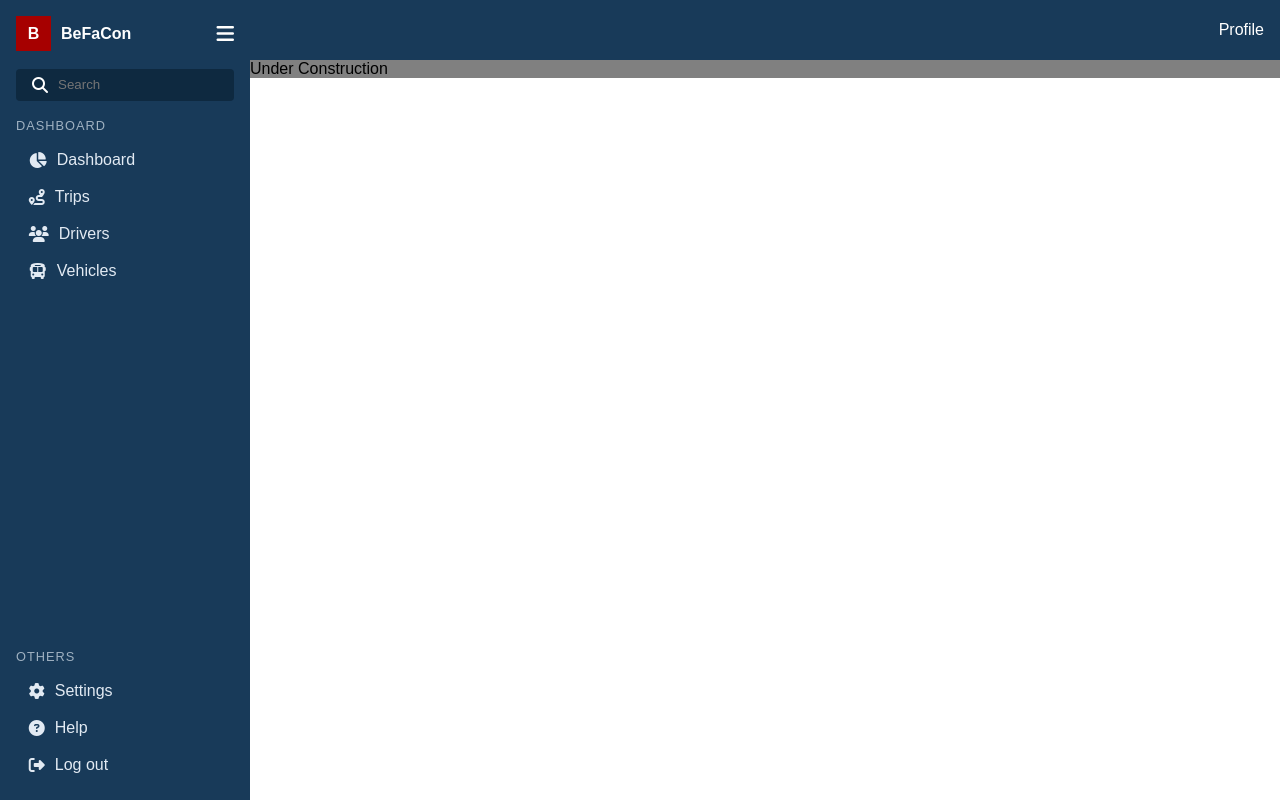
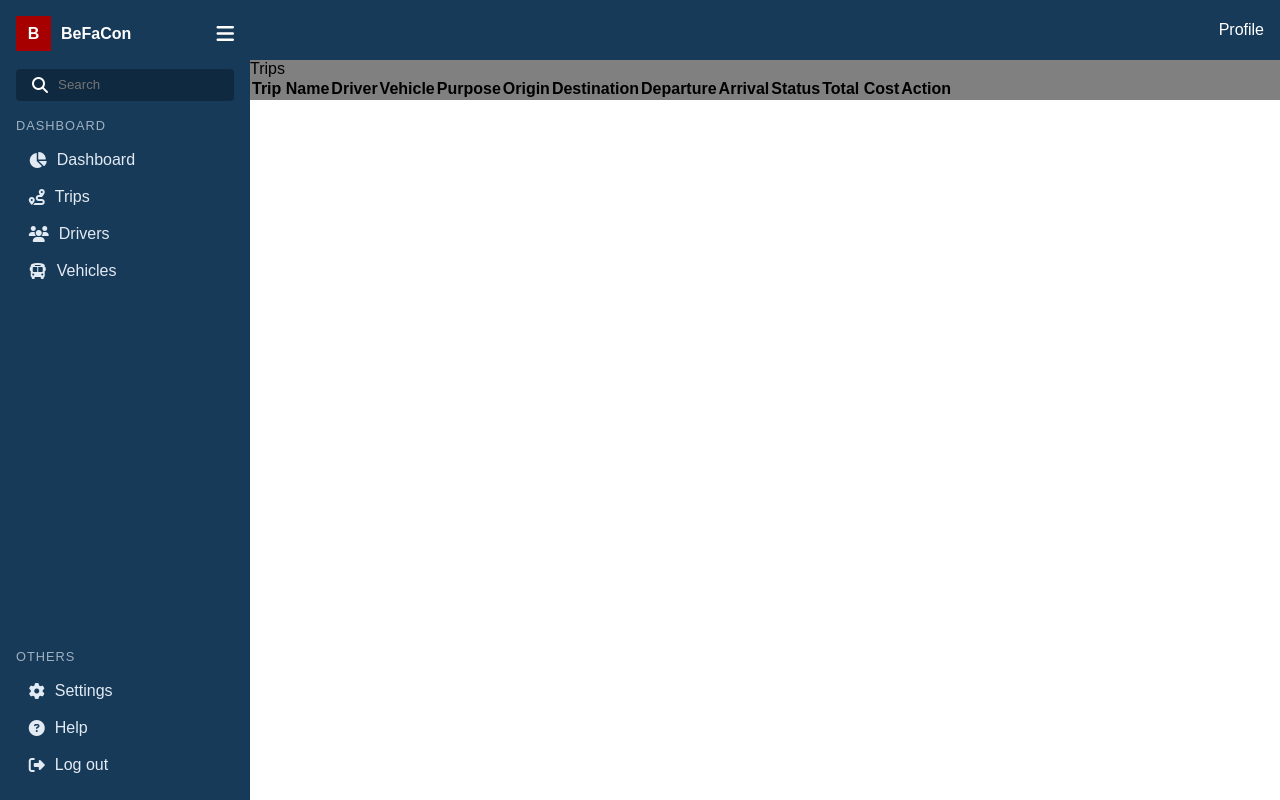
Before and after one commit to Axl-Jhone/befacon-transport-database, a PHP site: page /index.php?page=trips in a window 1280 px wide. Run offline with PHP 8.4, Linux system fonts and the light colour scheme; lists and menus that the app fills with data are empty; some libraries are stand-ins or nearby versions.

Commit message:
feat(layout): add partials, dynamic sidebar links, and page routing
- Added partials/dashboard.php and partials/trips.php
- Updated sidebar links and CSS for dynamic display
- Implemented dynamic page loader using $_GET['page'] in index.php

```diff
--- a/includes/sidebar.php
+++ b/includes/sidebar.php
@@ -13,19 +13,19 @@
     <div class="menu-section">
         <p class="section-title">DASHBOARD</p>
         <ul>
-            <li><i class="fa-solid fa-chart-pie"></i>Dashboard</li>
-            <li><i class="fa-solid fa-route"></i>Trips</li>
-            <li><i class="fa-solid fa-users"></i>Drivers</li>
-            <li><i class="fa-solid fa-bus"></i>Vehicles</li>
+            <li><a href="index.php?page=dashboard"><i class="fa-solid fa-chart-pie"></i>Dashboard</a></li>
+            <li><a href="index.php?page=trips"><i class="fa-solid fa-route"></i>Trips</a></li>
+            <li><a href="index.php?page=drivers"><i class="fa-solid fa-users"></i>Drivers</a></li>
+            <li><a href="index.php?page=vehicles"><i class="fa-solid fa-bus"></i>Vehicles</a></li>
         </ul>
     </div>
 
     <div class="menu-section bottom">
         <p class="section-title">OTHERS</p>
         <ul>
-            <li><i class="fa-solid fa-gear"></i>Settings</li>
-            <li><i class="fa-solid fa-circle-question"></i>Help</li>
-            <li><i class="fa-solid fa-right-from-bracket"></i>Log out</li>
+            <li><a href="index.php?page=settings"><i class="fa-solid fa-gear"></i>Settings</a></li>
+            <li><a href="index.php?page=help"><i class="fa-solid fa-circle-question"></i>Help</a></li>
+            <li><a href="index.php?page=logout"><i class="fa-solid fa-right-from-bracket"></i>Log out</a></li>
         </ul>
     </div>
 </div>
--- a/index.php
+++ b/index.php
@@ -15,7 +15,15 @@
     <div class="main-content">
         <?php include 'includes/topbar.php' ?>
         <div class="content-area">
-            <div class="content">Under Construction</div>
+            <?php
+                $page = $_GET['page'] ?? 'dashboard'; // show dashboard.php as the home (default) page
+                $file = "partials/{$page}.php";
+                if (file_exists($file)) {
+                    include $file;
+                } else {
+                    echo "<div class='content'><p>Page not found.</p></div>";
+                }
+            ?>
         </div>
     </div>
 </body>
--- /dev/null
+++ b/partials/dashboard.php
@@ -0,0 +1 @@
+<div class="content">Under Construction</div>
--- /dev/null
+++ b/partials/trips.php
@@ -0,0 +1,22 @@
+<div class="trips-content">
+    <div class="content-title">Trips</div>
+    <div class="table-display">
+        <table>
+            <thead>
+                <tr>
+                    <th>Trip Name</th>
+                    <th>Driver</th>
+                    <th>Vehicle</th>
+                    <th>Purpose</th>
+                    <th>Origin</th>
+                    <th>Destination</th>
+                    <th>Departure</th>
+                    <th>Arrival</th>
+                    <th>Status</th>
+                    <th>Total Cost</th>
+                    <th>Action</th>
+                </tr>
+            </thead>
+        </table>
+    </div>
+</div>
--- a/style.css
+++ b/style.css
@@ -84,11 +84,11 @@ body {
     margin-top: auto;
 }
 
-.menu-section ul{
+.menu-section ul {
     list-style: none;
 }
 
-.menu-section ul li {
+.menu-section ul li a {
     display: flex;
     align-items: center;
     padding: 0.6rem 0.8rem;
@@ -96,6 +96,7 @@ body {
     color: #e2eaf3;
     cursor: pointer;
     border-radius: 6px;
+    text-decoration: none;
 }
 
 .menu-section ul li:hover {
```
